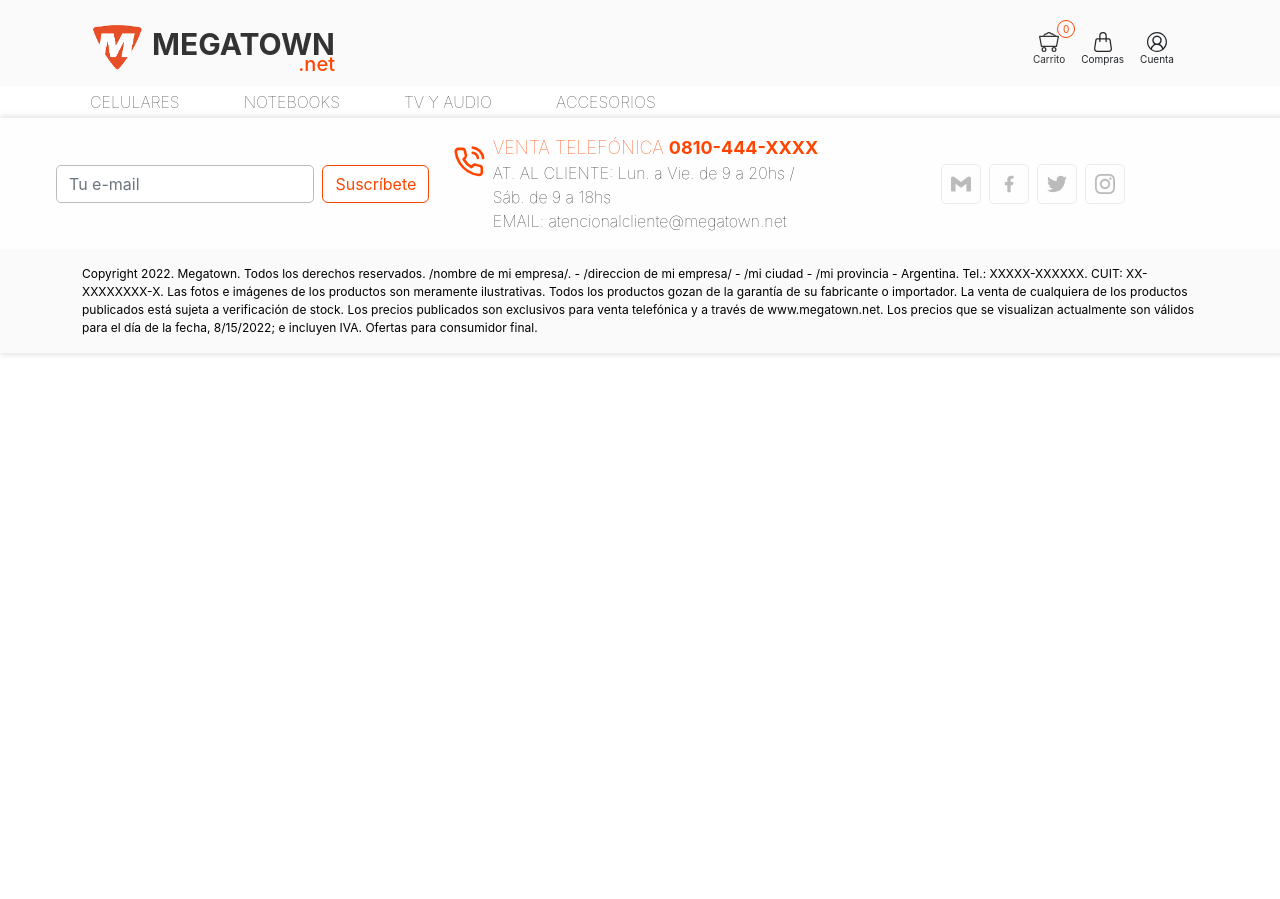
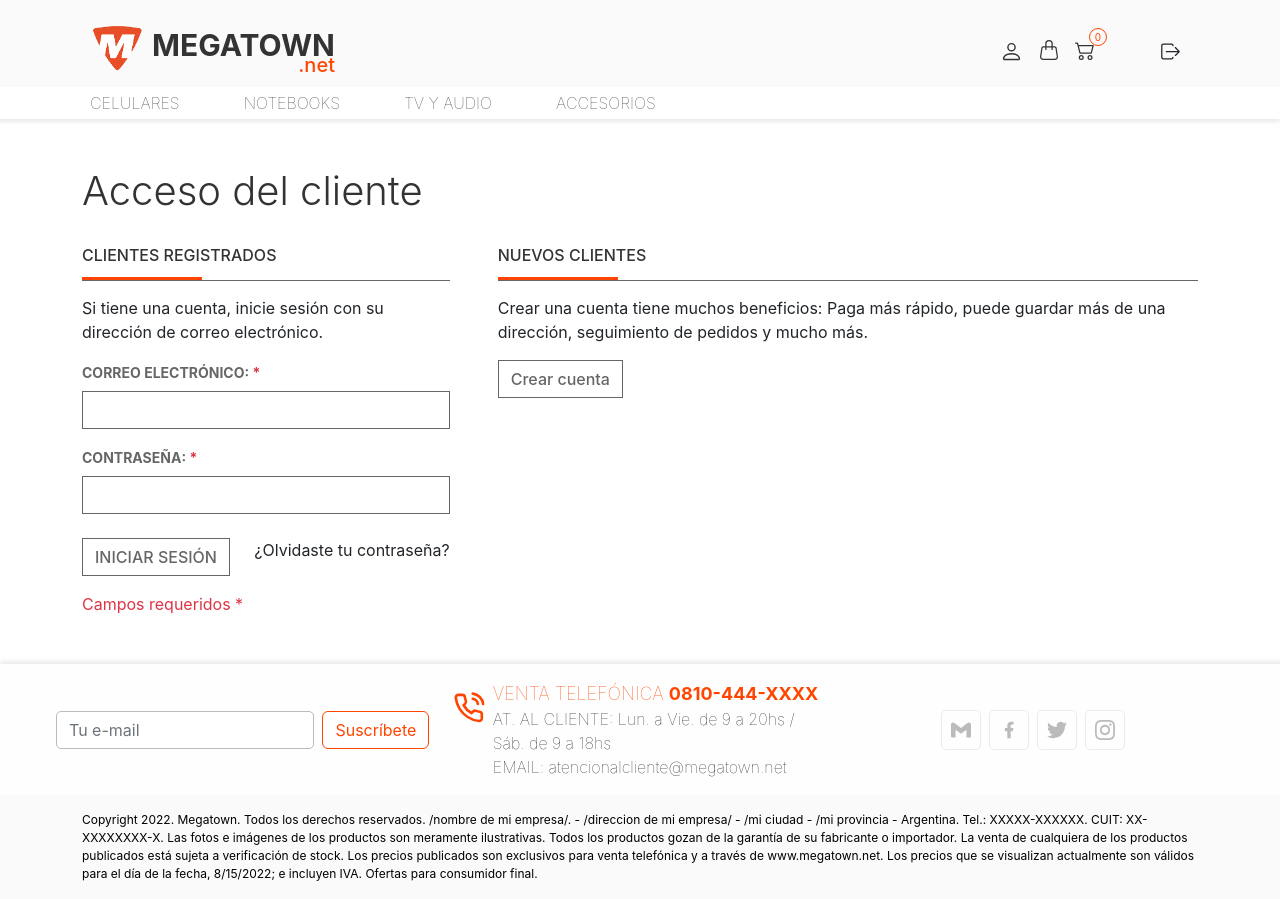
Before and after one commit to gomezz-mario/ecommerce-js, a React (Create React App) app: page /acceso in a window 1280 px wide. Before the commit the page ends 800 px from the top, so only its background shows below. Built offline with nearby package versions, Linux system fonts and the light colour scheme.

Commit message:
Nueva pagina Login. Nuevas funcionalidades. Nuevo estilos condicionales en Header

```diff
--- a/package.json
+++ b/package.json
@@ -3,6 +3,7 @@
   "version": "0.1.0",
   "private": true,
   "dependencies": {
+    "@firebase/auth": "^0.20.5",
     "@testing-library/jest-dom": "^5.16.4",
     "@testing-library/react": "^13.3.0",
     "@testing-library/user-event": "^13.5.0",
--- a/src/App.js
+++ b/src/App.js
@@ -3,10 +3,12 @@ import ItemDetailContainer from './componentes/ItemDetailContainer/ItemDetailCon
 import Cart from './componentes/Cart/Cart';
 import {BrowserRouter, Routes, Route} from 'react-router-dom';
 import CartProvider from './context/CartContext';
+import LoginProvider from './context/LoginContext';
 import OrderView from './componentes/OrderView/OrderView';
 import Header from './componentes/Header/Header';
 import Footer from './componentes/Footer/Footer';
 import HomePage from './pages/HomePage/HomePage';
+import LoginPage from './pages/LoginPage/LoginPage';
 
 
 
@@ -15,17 +17,20 @@ function App() {
 
     <>
       <BrowserRouter>
+      <LoginProvider>
         <CartProvider>
           <Header/>
             <Routes>
               <Route path='/' element={<HomePage />}/>
+              <Route path='/acceso' element={<LoginPage/>}/>
               <Route path='/category/:category' element={<ItemListContainer />}/>
               <Route path='/detalle/:itemId' element={<ItemDetailContainer />}/>
               <Route path='/cart' element={<Cart/>}/>
               <Route path='/order' element={<OrderView/>}/>
             </Routes>
+          </CartProvider>
+        </LoginProvider>
         <Footer/>
-        </CartProvider>
         </BrowserRouter>
 
 
--- a/src/componentes/CartButton/CartButton.jsx
+++ b/src/componentes/CartButton/CartButton.jsx
@@ -1,16 +1,16 @@
 import React from "react";
 import "./cart_button.css";
 import {useCartContext} from "../../context/CartContext";
-import {BsMinecartLoaded} from "react-icons/bs";
+import {BsCart2} from "react-icons/bs";
+
 import { Link } from "react-router-dom";
 
 const CartButton = ()=>{
 	const {totalItems} = useCartContext();
 	return(
 		<Link to='/cart' className="link">
-			<div className="d-flex flex-column me-3 align-items-center cart-btn-container">
-				<BsMinecartLoaded className="icon"/>
-				<span className="description">Carrito</span>
+			<div className="d-flex justify-content-center align-items-center p-2 cart-btn-container">
+				<BsCart2 className="icon"/>
 				<div className="cart-btn-count-container d-flex justify-content-center align-items-center">
 					<span className="count">{totalItems()}</span>
 				</div>
--- a/src/componentes/CartButton/cart_button.css
+++ b/src/componentes/CartButton/cart_button.css
@@ -9,8 +9,8 @@
 
 .cart-btn-count-container{
 	position: absolute;
-	top: -12px;
-	right: -10px;
+	top: -4px;
+	right: -4px;
 
 	height: 18px;
 	width: 18px;
--- a/src/componentes/Header/Header.jsx
+++ b/src/componentes/Header/Header.jsx
@@ -1,12 +1,21 @@
 import "./header.css";
-import {BsHandbag} from "react-icons/bs";
-import {VscAccount} from "react-icons/vsc";
+import { BsPerson, BsHandbag } from "react-icons/bs";
+import { IoIosLogOut } from "react-icons/io";
+
 
 import Navbar from "../Navbar/Navbar";
 import CartButton from "../CartButton/CartButton";
 import { Link } from "react-router-dom";
+import { useLoginContext } from "../../context/LoginContext";
 
 const Header = () => {
+
+	const {isLogin, logout} = useLoginContext();
+
+	const onLogout = () => {
+		logout();
+	}
+
 	return(
 		<div className="container-fluid header-container p-0">
 			<div className="container-fluid p-0 pt-2 pb-2">
@@ -20,17 +29,40 @@ const Header = () => {
 							</h1>
 						</Link>
 					</div>
+
 					<div className="d-flex mt-3 p-2">
-						<CartButton/>
-						<div className="d-flex flex-column me-3 align-items-center">
-							<BsHandbag className="icon"/>
-							<span className="description">Compras</span>
-						</div>
-						<div className="d-flex flex-column me-3 align-items-center">
-							<VscAccount className="icon"/>
-							<span className="description">Cuenta</span>
-						</div>
+					{
+						isLogin ?
+							<>
+								<Link to='/acceso' className="link">
+									<div className="d-flex justify-content-center align-items-center p-2">
+										<BsPerson className="icon icon-size-23"/>
+									</div>
+								</Link>
+								<Link to='/acceso' className="link">
+									<div className="d-flex justify-content-center align-items-center p-2">
+										<BsHandbag className="icon"/>
+									</div>
+								</Link>
+								<CartButton/>
+								<div className="d-flex justify-content-center align-items-center p-2 ms-5 btn-logout" onClick={onLogout}>
+									<IoIosLogOut className="icon icon-size-23"/>
+								</div>
+							</>
+							:
+							<>
+								<Link to='/acceso' className="link">
+									<div className="d-flex justify-content-center align-items-center p-2">
+										<BsPerson className="icon icon-size-23"/>
+									</div>
+								</Link>
+								<CartButton/>
+							</>
+					}
+
+
 					</div>
+
 				</div>
 			</div>
 			<Navbar/>
--- a/src/componentes/Header/header.css
+++ b/src/componentes/Header/header.css
@@ -27,3 +27,12 @@
 .link{
 	text-decoration: none;
 }
+
+.icon-size-23{
+	height: 23px;
+	width: 23px;
+}
+
+.btn-logout{
+	cursor: pointer;
+}
--- a/src/context/CartContext.jsx
+++ b/src/context/CartContext.jsx
@@ -22,7 +22,7 @@ export const CartProvider = ({children}) => {
 	const totalPrice = () => cart.reduce((acum, item) => acum + item.quantity * item.price, 0)
 
 
-	console.log(cart);
+	//console.log(cart);
 
 	return(
 		<CartContext.Provider value={{
--- /dev/null
+++ b/src/context/LoginContext.jsx
@@ -0,0 +1,23 @@
+import React, {useState, useContext} from "react";
+const LoginContext = React.createContext([]);
+export const useLoginContext = () => useContext(LoginContext);
+export const LoginProvider = ({children}) => {
+
+	const [isLogin, setIsLogin] = useState(true);
+
+	const logout = () => {
+		setIsLogin(false);
+	}
+
+
+	return (
+		<LoginContext.Provider value={{
+			isLogin,
+			logout
+		}}>
+			{children}
+		</LoginContext.Provider>
+	);
+};
+
+export default LoginProvider;
--- a/src/index.js
+++ b/src/index.js
@@ -6,6 +6,7 @@ import reportWebVitals from './reportWebVitals';
 
 // Import the functions you need from the SDKs you need
 import { initializeApp } from "firebase/app";
+
 // TODO: Add SDKs for Firebase products that you want to use
 // https://firebase.google.com/docs/web/setup#available-libraries
 
--- /dev/null
+++ b/src/pages/LoginPage/LoginPage.jsx
@@ -0,0 +1,52 @@
+import React from "react";
+import "./login-page.css";
+
+const LoginPage = () => {
+	return(
+		<div className="container-fluid d-flex justify-content-center pt-5 pb-5">
+			<div className="container-md">
+				<h1 className="login-page-title">Acceso del cliente</h1>
+				<div className="container-fluid d-flex justify-content-around mt-3 p-0">
+
+					<section className="me-5">
+						<div className="login-page__title-secction-block">
+							<h3 className="login-page__title-section">CLIENTES REGISTRADOS</h3>
+							<div className="login-page__title-secction--borde"> </div>
+						</div>
+						<p>Si tiene una cuenta, inicie sesión con su dirección de correo electrónico.</p>
+
+						<form action="">
+							<div class="mb-3">
+  								<label for="inputEmail" class="form-label">CORREO ELECTRÓNICO: <span className="text-danger">*</span></label>
+  								<input type="email" class="form-control login-form-control" id="inputEmail"/>
+							</div>
+							<div class="mb-3">
+  								<label for="inputPassword" class="form-label">CONTRASEÑA: <span className="text-danger">*</span></label>
+  								<input type="password" class="form-control login-form-control" id="inputPassword"/>
+  							</div>
+							<div className="d-flex justify-content-between mt-4 mb-3">
+								<button className="btn login-btn">INICIAR SESIÓN</button>
+								<span>¿Olvidaste tu contraseña?</span>
+							</div>
+							<span className="text-danger">Campos requeridos *</span>
+						</form>
+
+					</section>
+
+					<section>
+						<div className="login-page__title-secction-block">
+							<h3 className="login-page__title-section">NUEVOS CLIENTES</h3>
+							<div className="login-page__title-secction--borde"> </div>
+						</div>
+						<p>Crear una cuenta tiene muchos beneficios: Paga más rápido, puede guardar más de una dirección, seguimiento de pedidos y mucho más.</p>
+						<div className="mb-3">
+							<button className="btn login-btn">Crear cuenta</button>
+						</div>
+					</section>
+
+				</div>
+			</div>
+		</div>
+	);
+}
+export default LoginPage;
--- /dev/null
+++ b/src/pages/LoginPage/login-page.css
@@ -0,0 +1,55 @@
+.login-page__title-section{
+	font-size: 16px;
+	color: #333;
+	margin: 0px;
+}
+
+.login-page__title-secction-block{
+	position: relative;
+	padding: 15px 0px;
+	margin-bottom: 15px;
+	border-bottom: 1px solid #666;
+}
+
+.login-page__title-secction--borde{
+	position: absolute;
+	bottom: 0px;
+	width: 120px;
+	border-bottom: 3px solid orangered;
+}
+
+.form-label{
+	font-weight: 700;
+	font-size: 14px;
+	color: #666;
+}
+
+.login-form-control{
+	border-radius: 0%;
+	border: 1px solid #666;
+}
+
+.login-form-control:hover, .login-form-control:focus{
+	box-shadow: none;
+	border: 1px solid #666;
+}
+
+.login-btn{
+	border: 1px solid #666;
+	background: white;
+	color: #666;
+	font-weight: 500;
+	border-radius: 0%;
+	transition: all 0.3s ease;
+}
+
+.login-btn:hover{
+	border: 1px solid orangered;
+	color: orangered;
+}
+
+.login-page-title{
+	color: #333;
+	font-size: 40px;
+	font-weight: 300;
+}
```
Also changed, not shown: src/pages/HomePage/HomePage.jsx (+25 -0 lines), 1 other file (tests, documents, lock files or other folders). Lines whose indentation alone changed are shown as unchanged.
